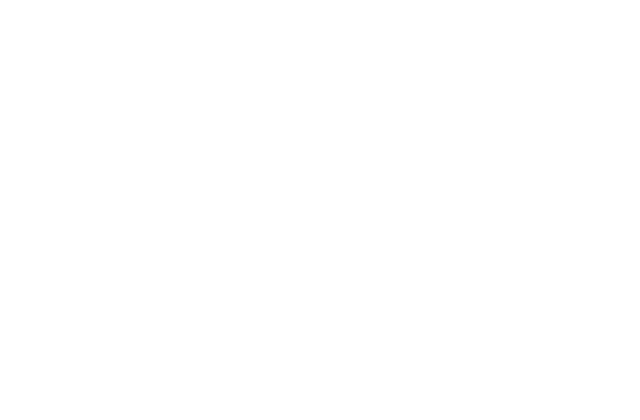
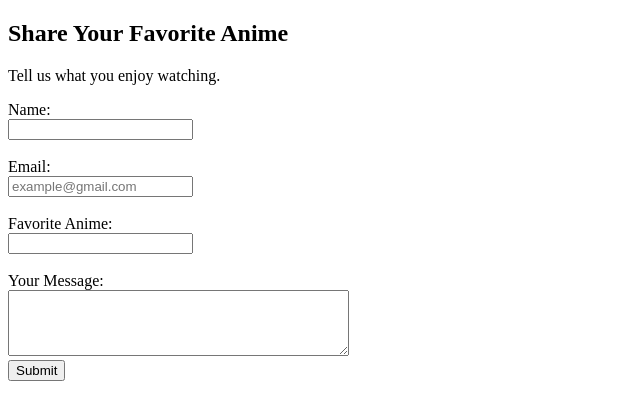
Before and after one commit to Sura12ell/Anime-World, a plain HTML site: page pages/feedback.html in a window 1280 px wide. Shown: the whole page, without its empty margins (0-640 px from the left). Drawn offline with Linux system fonts and the light colour scheme.

Commit message:
Create a form that accepts some feedbacks from the users

```diff
--- a/pages/feedback.html
+++ b/pages/feedback.html
@@ -6,6 +6,23 @@
     <title>Feedback</title>
   </head>
   <body>
-    <section></section>
+    <section>
+      <h1>Share Your Favorite Anime</h1>
+      <p>Tell us what you enjoy watching.</p>
+      <form action="#" method="get">
+        <label for="name">Name:</label><br />
+        <input type="text" /> <br />
+        <br />
+        <label for="email">Email:</label> <br />
+        <input type="email" placeholder="example@gmail.com" /> <br />
+        <br />
+        <label for="fav-anime">Favorite Anime:</label> <br />
+        <input type="text" /> <br />
+        <br />
+        <label for="message">Your Message:</label> <br />
+        <textarea name="message" rows="4" cols="40"></textarea> <br />
+        <input type="Submit" />
+      </form>
+    </section>
   </body>
 </html>
```
